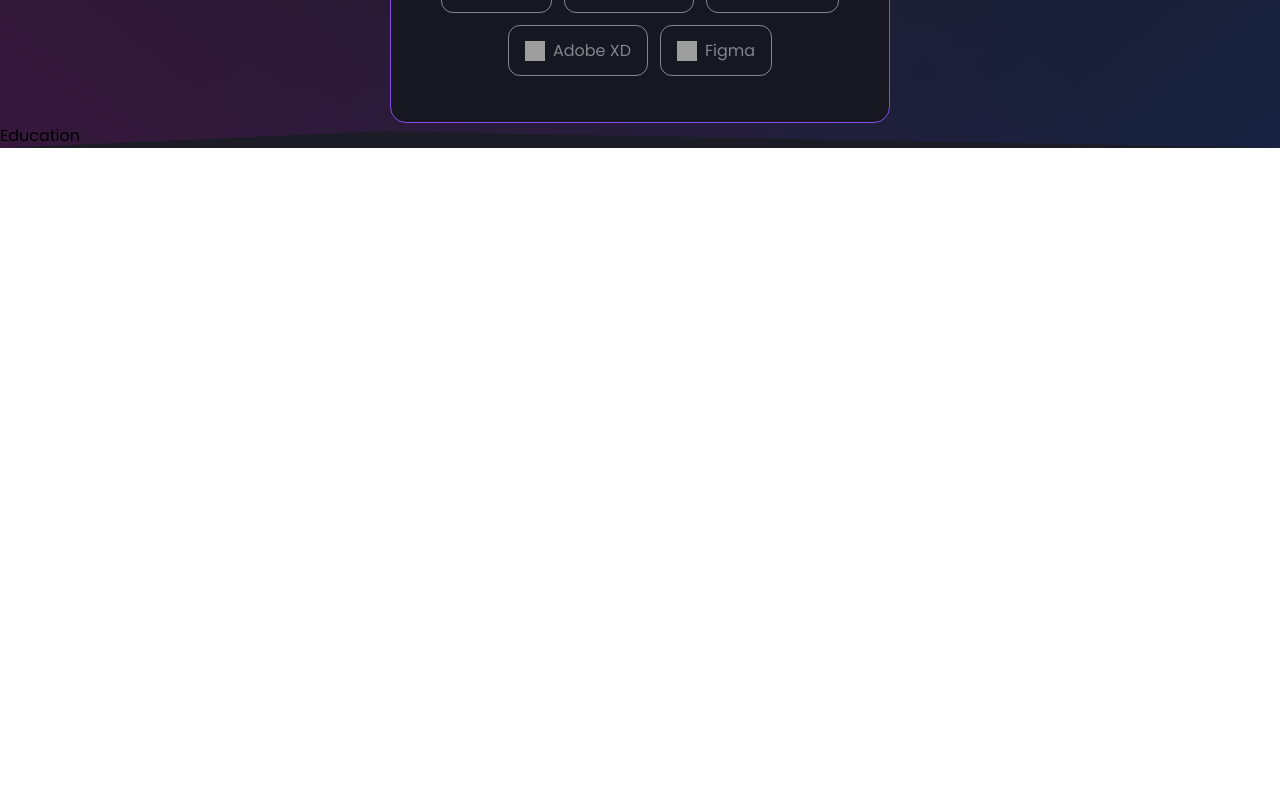
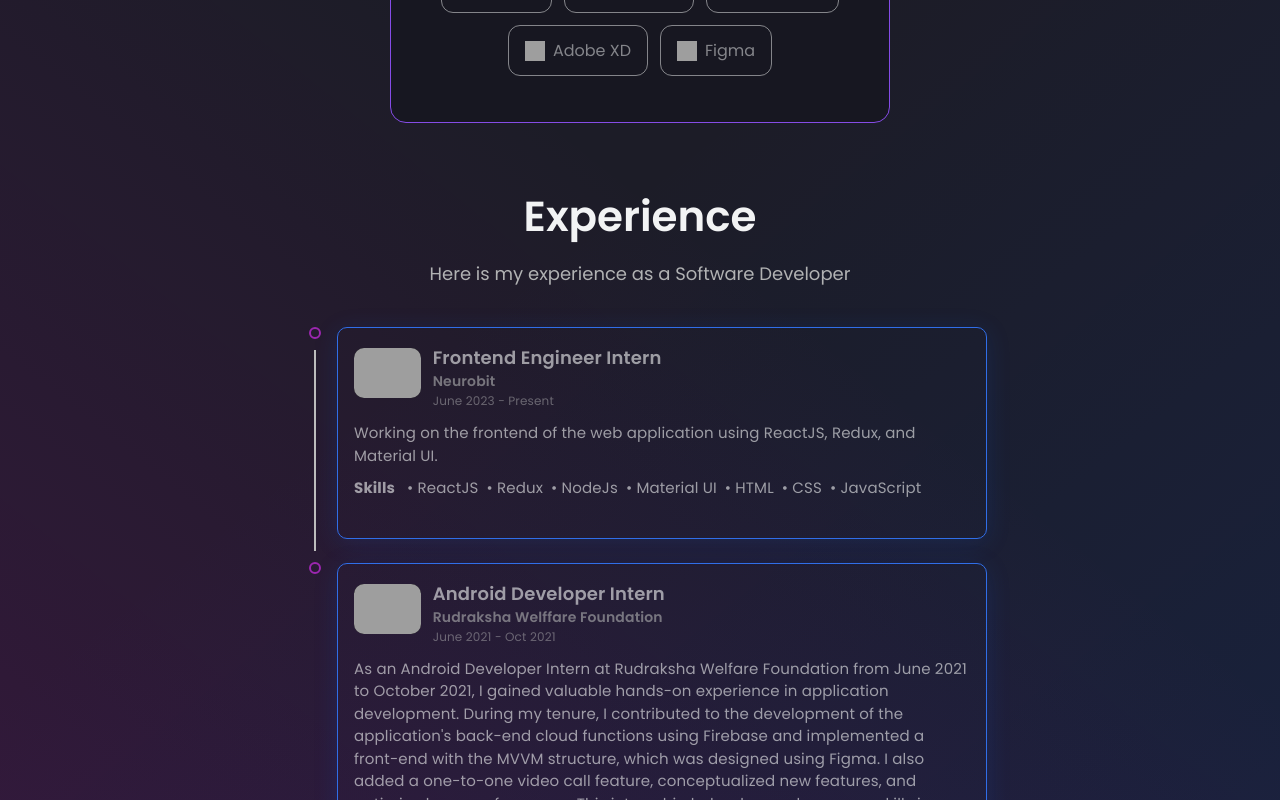
Before and after one commit to shubhamverma2000/portfolio, a React (Create React App) app: page / in a window 1280 px wide. Shown: the part 1440-2240 px from the top of the page. Before the commit the page ends 1588 px from the top, so only its background shows below. Built offline with nearby package versions, Linux system fonts and the light colour scheme; grey boxes are pictures that could not be loaded.

Commit message:
Developed the Experience Section

```diff
--- a/src/App.js
+++ b/src/App.js
@@ -7,6 +7,7 @@ import { BrowserRouter as Router } from 'react-router-dom';
 import { Hero } from "./components/HeroSection";
 import{ Skills} from "./components/Skills";
 import { Education } from "./components/Education/index";
+import { Experience } from "./components/Experience/index";
 
 const Body = styled.div`
   background-color: ${({ theme }) => theme.bg};
@@ -39,6 +40,7 @@ function App() {
           <Hero />
           <Wrapper>
             <Skills />
+            <Experience/>
             <Education />
           </Wrapper>
         </Body>
--- /dev/null
+++ b/src/components/Cards/ExperienceCard.js
@@ -0,0 +1,171 @@
+import React from 'react'
+import styled from 'styled-components';
+
+const Document= styled.img`
+  display:none;
+  height: 70px;
+  width: fit-content;
+  backgroung-color: #000;
+  border-radius: 10px;
+
+  &:hover{
+    cursor:pointer;
+    opacity: 0.8;
+  }
+`;
+
+const Card= styled.div`
+  width:650px;
+  border-radius:10px;
+  box-shadow: 0 0 10px rgba(0, 0, 0, 0.15);
+  padding: 16px;
+  display: flex;
+  justify-content: space-between;
+  position: relative;
+  overflow:hidden;
+  flex-direction:column;
+  gap:12px;
+  transition: all 0.3s ease-in-out;
+
+  &:hover{
+    box-shadow: 0px 0px 20px rgba(0, 0, 0, 0.2);
+    transform: translateY(-5px);
+  }
+
+  &:hover ${Document} {
+    display: flex;
+  }
+
+  @media screen and( max-width: 768px){
+    padding: 10px;
+    gap: 8px;
+    width: 300px;
+  }
+
+  border: 0.1px solid #306EE8;
+  box-shadow: rgba(23, 92, 230, 0.15) 0px 4px 24px;
+`;
+
+const Top= styled.div`
+  display: flex;
+  gap:12px;
+  width:100%;
+`;
+
+const Logo= styled.img`
+  height: 50px;
+  background-color: #000;
+  border-radius: 10px;
+  margin-top: 4px;
+
+  @media (max-width: 768px){
+    height: 40px;
+  }
+`;
+
+const Body= styled.div`
+  display: flex;
+  flex-direction: column;
+  width:100%;
+` ;
+
+const Role = styled.div`
+  font-size: 18px;
+  font-weight: 600;
+  color: ${( {theme} )=> theme.text_primary + 99};
+
+  @media (max-width: 768px){
+    font-size: 14px;
+  }
+`;
+
+const Company = styled.div`
+  font-size: 14px;
+  font-weight: 600;
+  color: ${( {theme} )=> theme.text_secondary + 99};
+
+  @media (max-width: 768px){
+    font-size: 12px;
+  }
+`;
+
+const Duration= styled.div`
+  font-size: 12px;
+  font-weight:400px;
+  color: ${( {theme} )=> theme.text_secondary + 80};
+
+  @media (max-width: 768px){
+    font-size: 10px;
+  }
+`;
+
+const Description= styled.div`
+  width:100%;
+  font-size: 15px;
+  font-weight: 400;
+  color: ${( {theme} )=> theme.text_primary + 99};
+  margin-bottom: 10px;
+
+  @media (max-width: 768px){
+    font-size: 12px;
+  }
+`;
+
+const Skills=styled.div`
+  width:100%;
+  display:flex;
+  gap:12px;
+  margin-top: 10px;
+`;
+
+const ItemWrapper= styled.div`
+  display: flex;
+  flex-wrap: wrap;
+  gap: 8px;
+`;
+
+const Skill= styled.div`
+  font-size: 15px;
+  font-weight: 400;
+  color: ${({ theme })=> theme.text_primary+99};
+
+  @media (max-width: 768px){
+    font-size:12px ;
+  }
+`;
+
+const ExperienceCard = ({experience}) => {
+  return (
+    <Card>
+      <Top>
+        <Logo src= { experience.img } />
+        <Body>
+          <Role>{ experience.role }</Role>
+          <Company>{ experience.company}</Company>
+          <Duration> { experience.date }</Duration>
+        </Body>
+      </Top>
+      <Description>{ experience.desc }
+        {
+          experience?.skills &&
+          <>
+            <br />
+            <Skills>
+              <b>Skills</b>
+              <ItemWrapper>
+                {experience.skills.map((skill)=>(
+                  <Skill>• {skill} </Skill>
+                ))}
+              </ItemWrapper>
+            </Skills>
+          </>
+        }
+      </Description>
+      {experience.doc && <a href={experience.doc} target="new">
+          <Document src={experience.doc} />
+        </a>}
+    </Card>
+  )
+}
+
+export default ExperienceCard;
--- /dev/null
+++ b/src/components/Experience/index.js
@@ -0,0 +1,92 @@
+import React from 'react'
+import styled from 'styled-components';
+import Timeline from '@mui/lab/Timeline';
+import TimelineItem from '@mui/lab/TimelineItem';
+import TimelineSeparator from '@mui/lab/TimelineSeparator';
+import TimelineConnector from '@mui/lab/TimelineConnector';
+import TimelineContent from '@mui/lab/TimelineContent';
+import TimelineDot from '@mui/lab/TimelineDot';
+import { experiences } from '../../data/constants';
+import ExperienceCard from '../Cards/ExperienceCard';
+
+const Container= styled.div`
+  display :flex;
+  flex-direction: column;
+  justify-content: center;
+  align-items: center;
+  z-index: 1;
+  position: relative;
+  padding: 50px 0px;
+`;
+
+const Wrapper = styled.div`
+  max-width: 1100px;
+  position: relative;
+  display:flex;
+  flex-direction: column;
+  align-items: center;
+  justify-content: space-between;
+  width:100%;
+  gap: 12px;
+`;
+
+const Title = styled.div`
+  font-size: 42px;
+  font-weight:600;
+  text-align:center;
+  margin-top:12px;
+  color: ${({ theme })=> theme.text_primary};
+
+  @media screen and (max-width:760px ){
+    margin-top: 12px;
+    font-size: 32px;
+  }
+`;
+
+const Desc = styled.div`
+  font-size: 18px;
+  max-width: 600px;
+  text-align: center;
+  color: ${({ theme })=> theme.text_secondary};
+
+  @media and screen(max-width: 760px ){
+    font-size: 16px;
+  }
+`;
+
+const TimelineSection = styled.div`
+  width:100%;
+  max-width: 1000px;
+  display: flex;
+  flex-direction: column;
+  justify-content: center;
+  align-items:center;
+  margin-top: 10px;
+  gap:12px;
+`;
+
+export const Experience = () => {
+  return (
+    <Container id="experience">
+      <Wrapper>
+        <Title>Experience</Title>
+        <Desc> Here is my experience as a Software Developer</Desc>
+        <TimelineSection>
+          <Timeline>
+              {experiences.map((experience, index)=>(
+                <TimelineItem>
+                  <TimelineSeparator>
+                    <TimelineDot variant="outlined" color="secondary"/>
+                    { index !== experiences.length-1 && <TimelineConnector />}
+                  </TimelineSeparator>
+                  <TimelineContent sx={{  py: '12px', px: 2 }}>
+                    <ExperienceCard experience={experience}/>
+                  </TimelineContent>
+                </TimelineItem>
+              ))}
+          </Timeline>
+        </TimelineSection>
+      </Wrapper>
+    </Container>
+  )
+}
```
